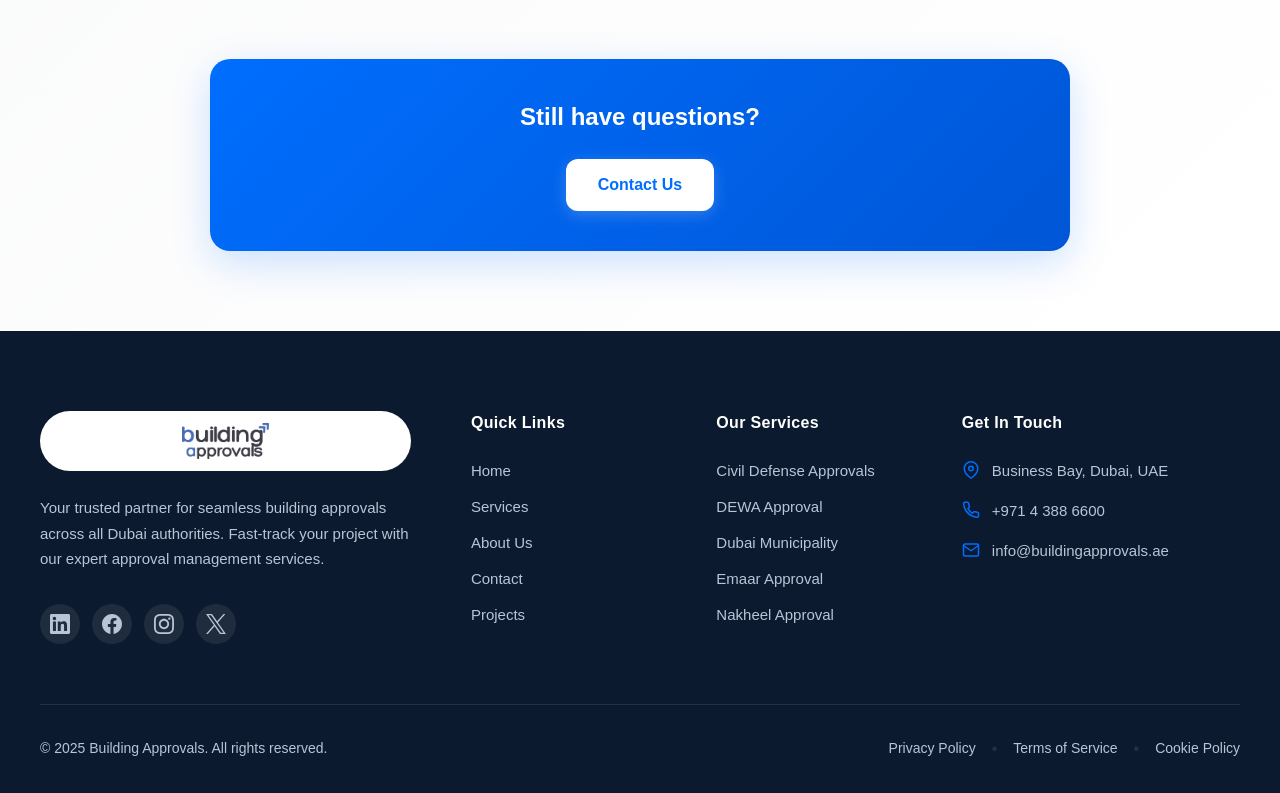
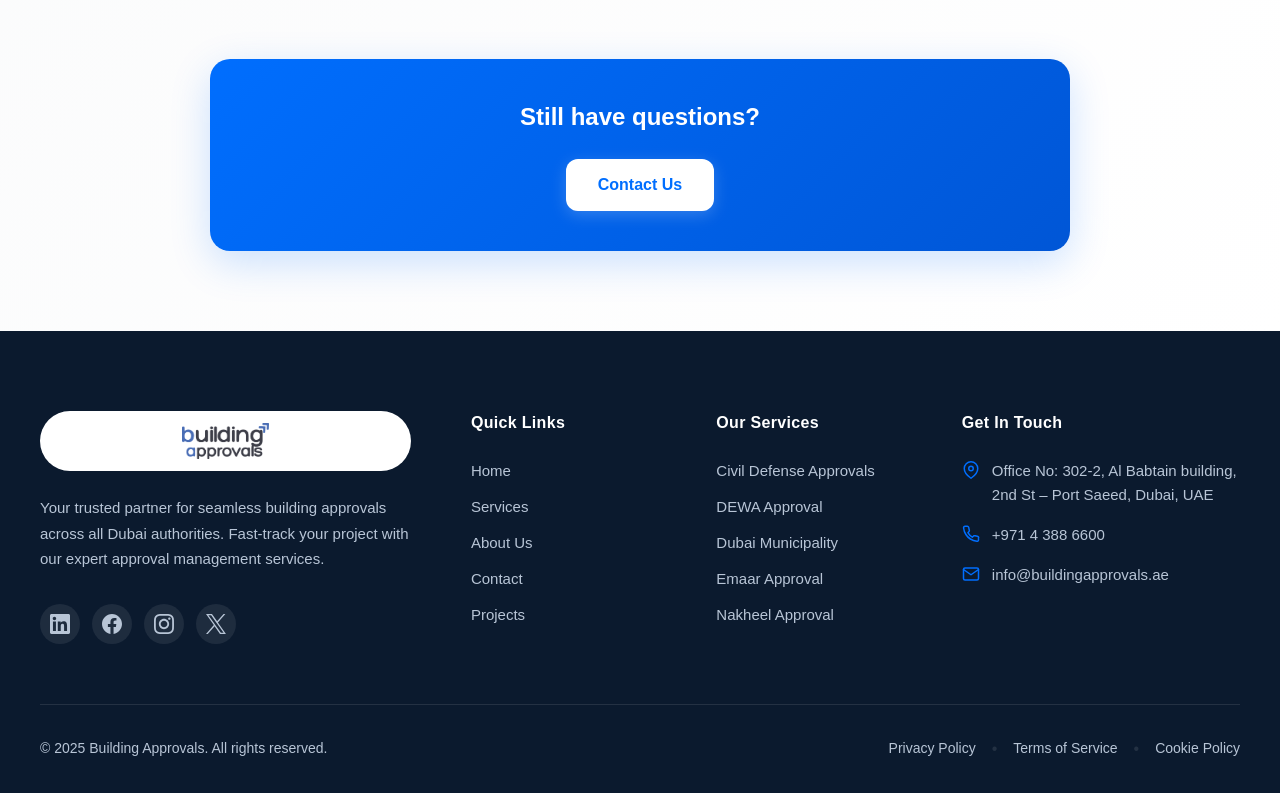
Before and after one commit to ilyas-thinkin/buildingapprovals, a Next.js app: page / in a window 1280 px wide. Shown: the part 5753-6546 px from the top of the page. Built offline with nearby package versions, Linux system fonts and the light colour scheme.

Commit message:
Update footer address details

```diff
--- a/src/app/components/Footer.tsx
+++ b/src/app/components/Footer.tsx
@@ -77,7 +77,7 @@ const Footer: React.FC = () => {
                   <path d="M15.75 7.5C15.75 12.75 9 17.25 9 17.25C9 17.25 2.25 12.75 2.25 7.5C2.25 5.70979 2.96116 3.9929 4.22703 2.72703C5.4929 1.46116 7.20979 0.75 9 0.75C10.7902 0.75 12.5071 1.46116 13.773 2.72703C15.0388 3.9929 15.75 5.70979 15.75 7.5Z" stroke="currentColor" strokeWidth="1.5" strokeLinecap="round" strokeLinejoin="round"/>
                   <path d="M9 9.75C10.2426 9.75 11.25 8.74264 11.25 7.5C11.25 6.25736 10.2426 5.25 9 5.25C7.75736 5.25 6.75 6.25736 6.75 7.5C6.75 8.74264 7.75736 9.75 9 9.75Z" stroke="currentColor" strokeWidth="1.5" strokeLinecap="round" strokeLinejoin="round"/>
                 </svg>
-                <span>Business Bay, Dubai, UAE</span>
+                <span>Office No: 302-2, Al Babtain building, 2nd St – Port Saeed, Dubai, UAE</span>
               </li>
               <li>
                 <svg width="18" height="18" viewBox="0 0 18 18" fill="none" xmlns="http://www.w3.org/2000/svg">
```
